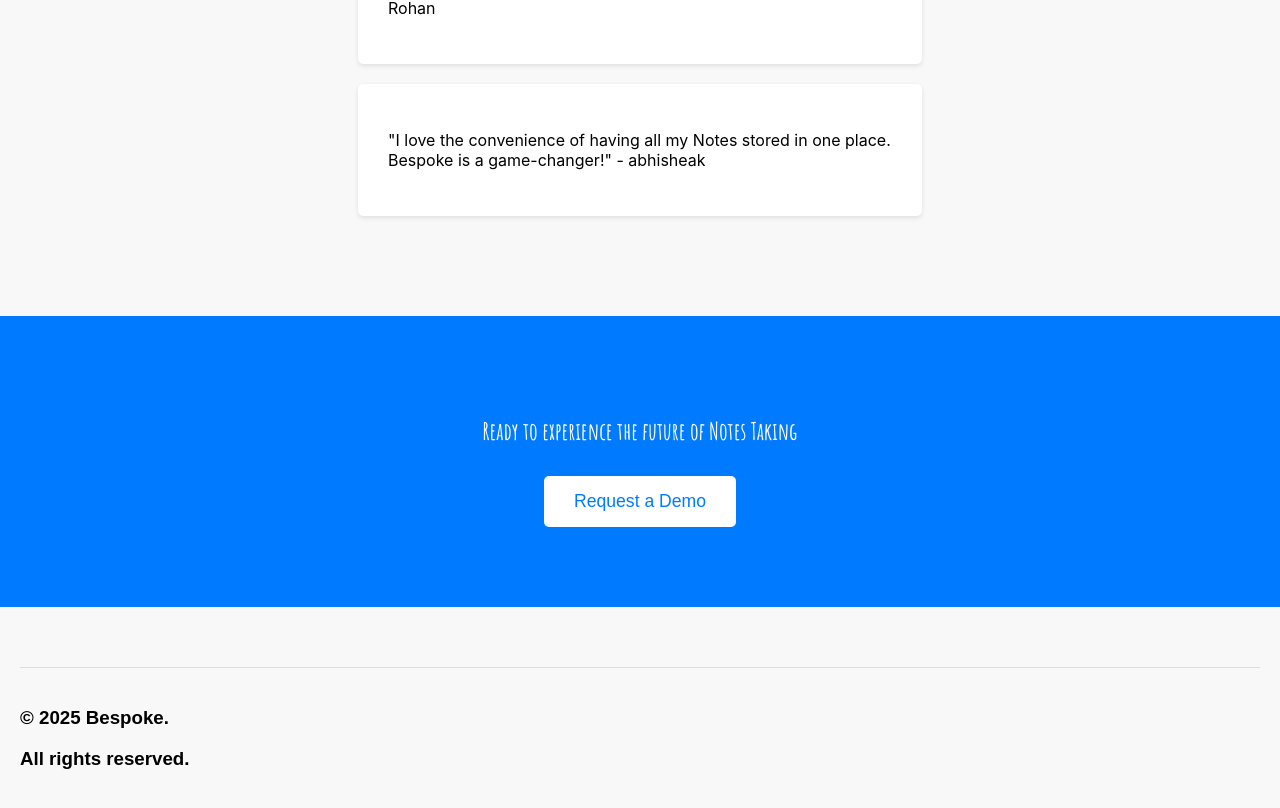
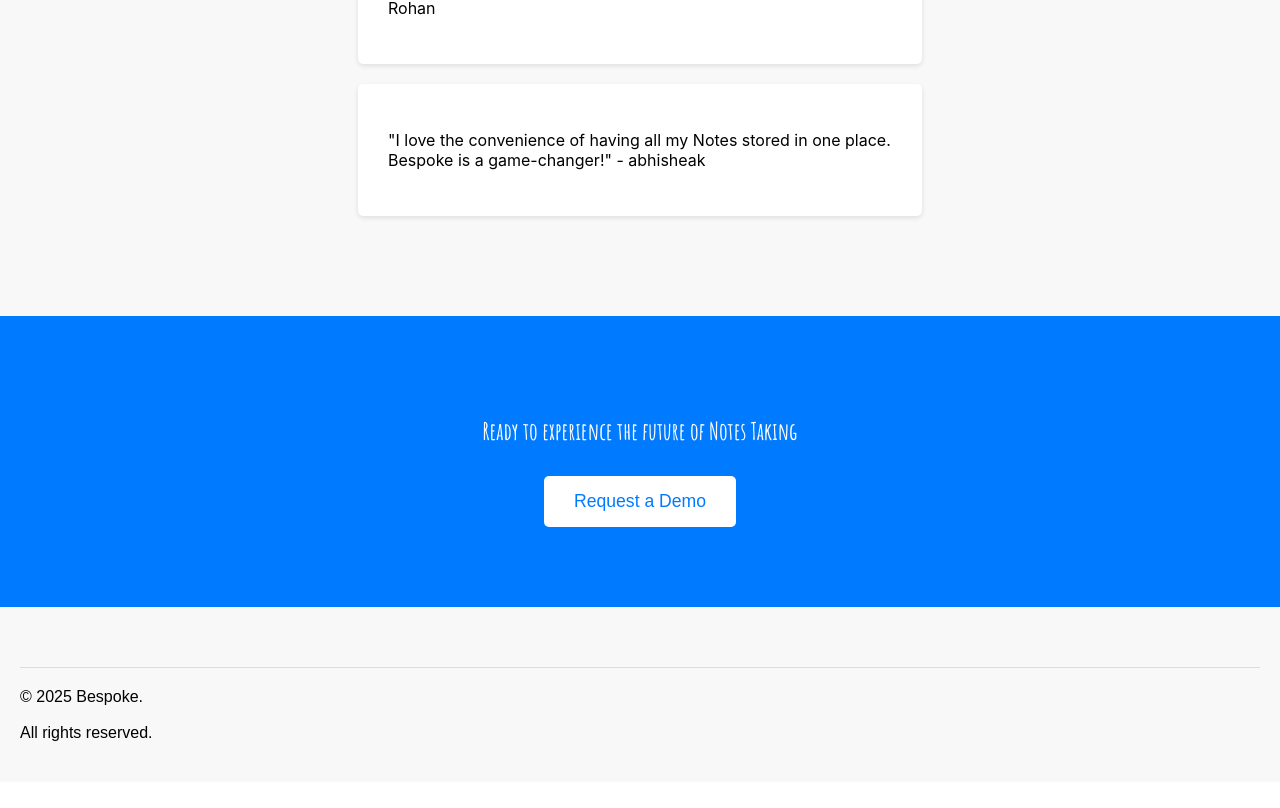
Before and after one commit to NCG77/bespoke, a React (Create React App) app: page / in a window 1280 px wide. Shown: the part 1478-2286 px from the top of the page. After the commit the page ends 2260 px from the top, so only its background shows below. Built offline with nearby package versions, Linux system fonts and the light colour scheme; the HTML template or start-up script is replaced by a standard one.

Commit message:
Final changes

```diff
--- a/src/Components/Landing_Page/LandingPage.tsx
+++ b/src/Components/Landing_Page/LandingPage.tsx
@@ -81,10 +81,12 @@
             <footer className="footer">
                 <div className="footer-bottom">
                     <h3>&copy; {new Date().getFullYear()} Bespoke.</h3>
+                    <br />
+                    <br />
                     <h3>All rights reserved.</h3>
                 </div>
-            </footer>
-        </div>
+            </footer >
+        </div >
     );
 };
 
--- a/src/Components/Landing_Page/Landingpage.css
+++ b/src/Components/Landing_Page/Landingpage.css
@@ -8,14 +8,11 @@
 .body {
     overflow-y: scroll;
     scrollbar-width: none;
-    /* For Firefox */
     -ms-overflow-style: none;
-    /* For Internet Explorer and Edge */
 }
 
 .body::-webkit-scrollbar {
     display: none;
-    /* For Chrome, Safari, and Opera */
 }
 
 .header {
@@ -321,6 +318,28 @@
     box-shadow: 0 2px 5px rgba(0, 0, 0, 0.2);
 }
 
-.h3:hover {
-    color: #b71717;
+.footer-bottom h3 {
+    margin: 0;
+    font-size: 16px;
+    font-weight: 400;
+    position: relative;
+    display: inline-block;
 }
+
+.footer-bottom h3::after {
+    content: '';
+    position: absolute;
+    left: 0;
+    bottom: -5px;
+    width: 100%;
+    height: 2px;
+    background-color: #000000;
+    transform: scaleX(0);
+    transform-origin: bottom right;
+    transition: transform 0.3s ease;
+}
+
+.footer-bottom h3:hover::after {
+    transform: scaleX(1);
+    transform-origin: bottom left;
+}
```
